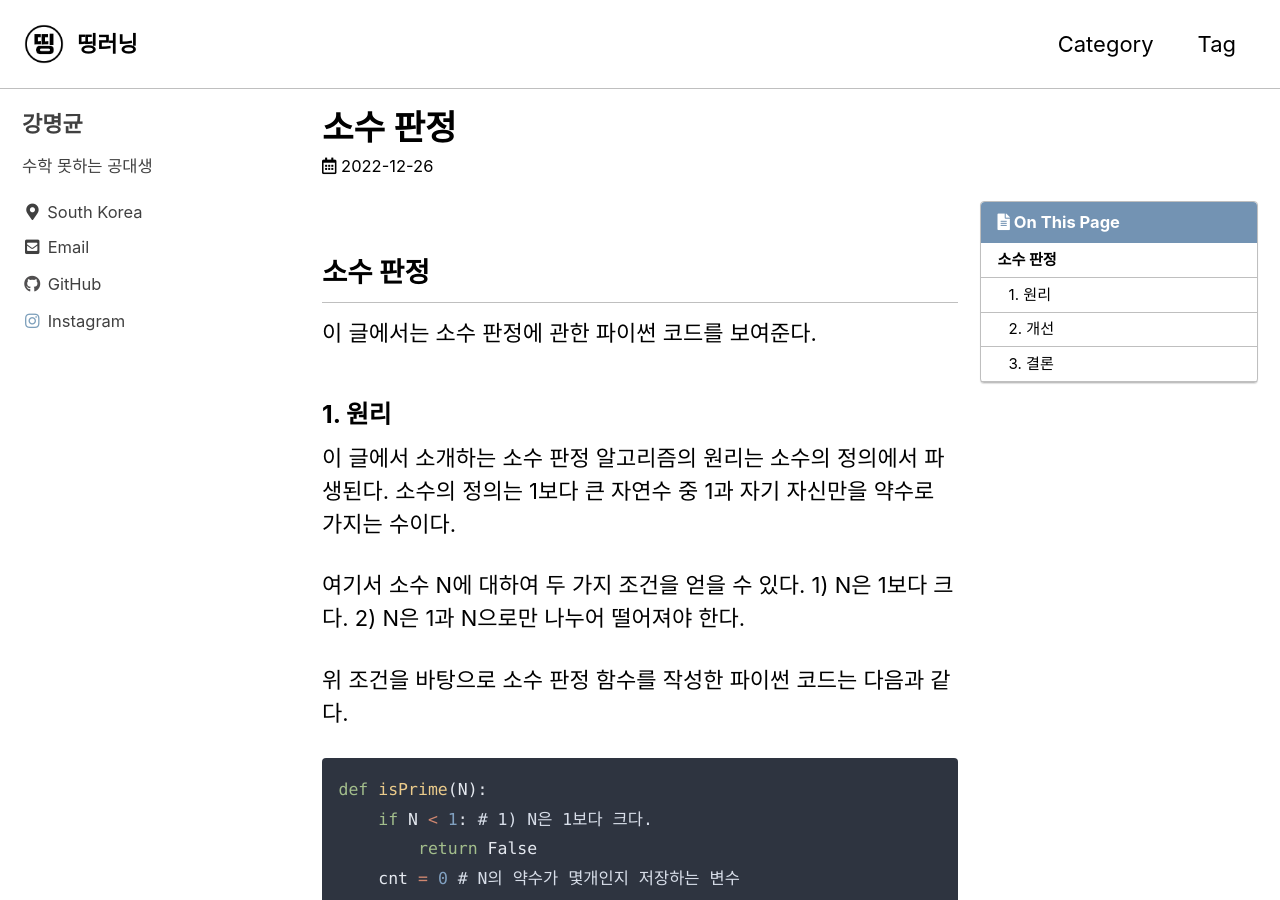
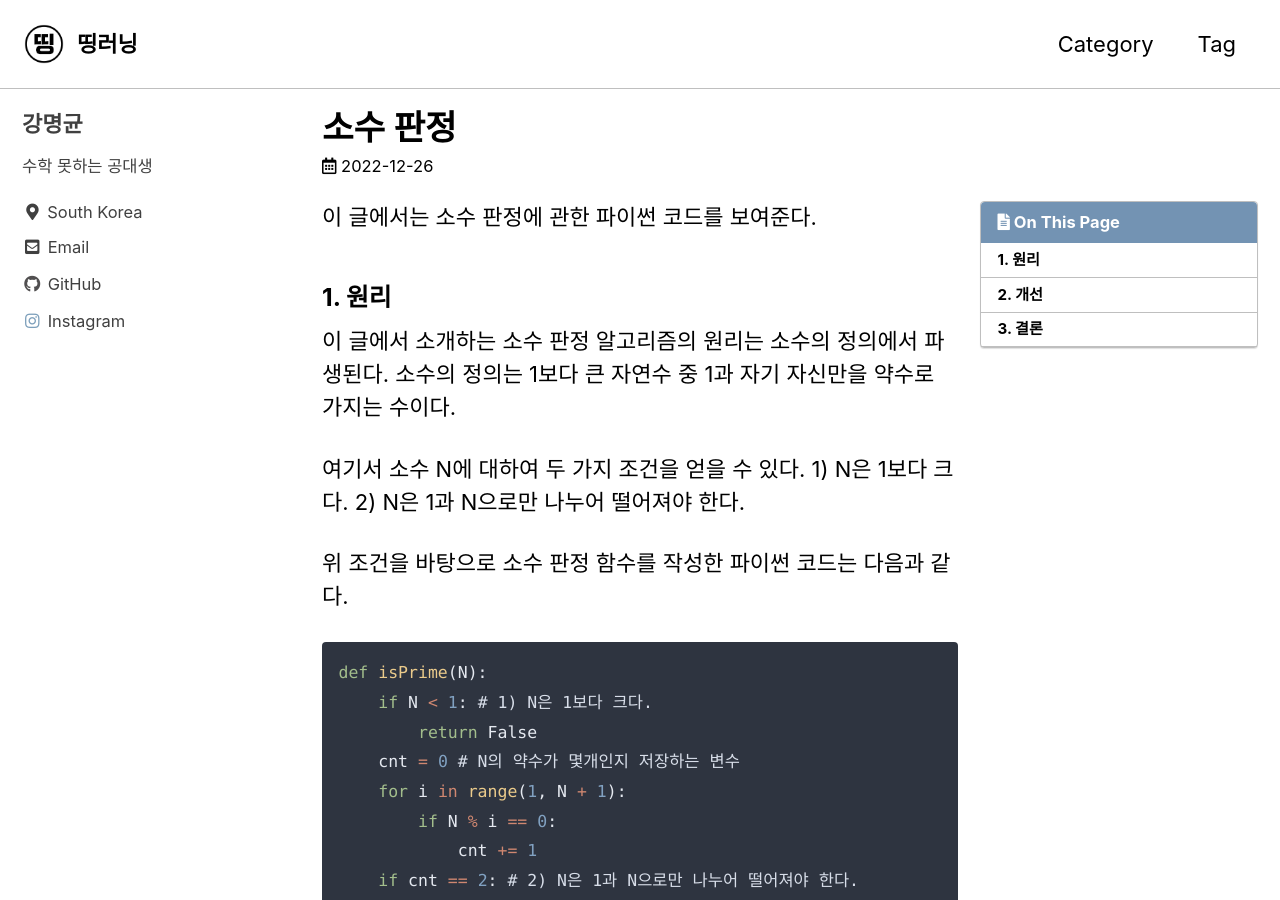
Before and after one commit to artisan229/artisan229.github.io, a Jekyll site: the page built from _posts/2022-12-26-isPrime.md, in a window 1280 px wide and 900 px high. Built offline with Jekyll 4.4.1, drawn with Linux system fonts in a browser that asks for light colours; cached includes are drawn as plain includes; comment, search, counter and statistics services are not loaded.

Commit message:
isPrime 수정

```diff
--- a/_posts/2022-12-26-isPrime.md
+++ b/_posts/2022-12-26-isPrime.md
@@ -5,7 +5,6 @@ categories: algorithm
 tag: [python, algorithm, math]
 toc: true
 ---
-## 소수 판정
 이 글에서는 소수 판정에 관한 파이썬 코드를 보여준다.
 
 ### 1. 원리
```
